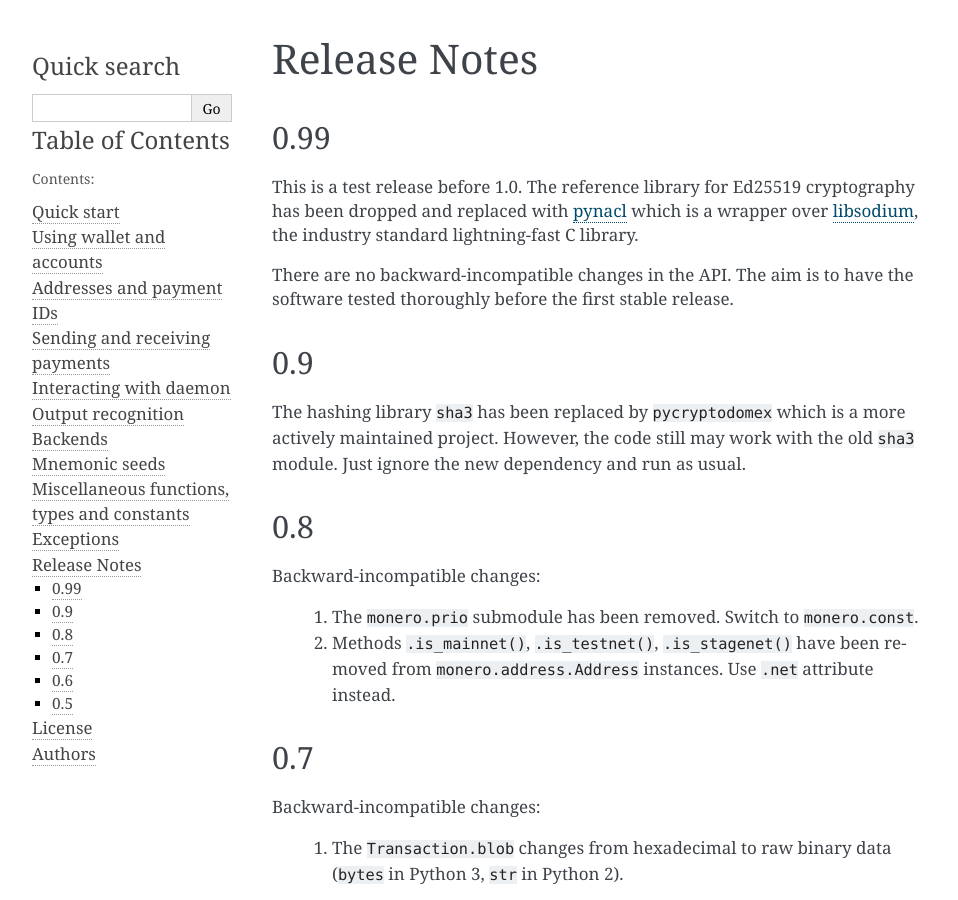
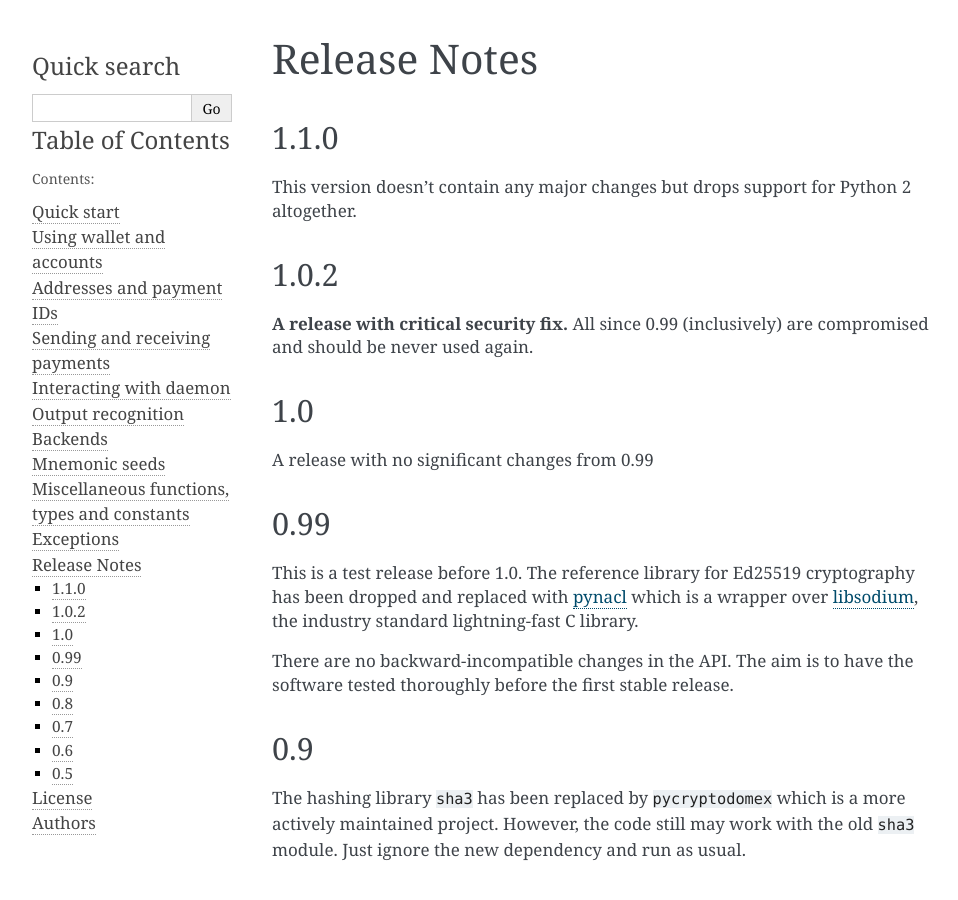
Before and after one commit to monero-ecosystem/monero-python, a Sphinx documentation site: the page built from docs/source/release_notes.rst, in a window 1280 px wide and 900 px high. Shown: the whole window, without its empty margins (148-1106 px from the left). Built offline with Sphinx 7.4.7, drawn with Linux system fonts in a browser that asks for light colours.

Commit message:
Add release notes to the doc

```diff
--- a/docs/source/release_notes.rst
+++ b/docs/source/release_notes.rst
@@ -1,5 +1,21 @@
 Release Notes
 =============
+
+1.1.0
+-----
+
+This version doesn't contain any major changes but drops support for Python 2 altogether.
+
+1.0.2
+-----
+
+**A release with critical security fix.** All since 0.99 (inclusively) are compromised and should
+be never used again.
+
+1.0
+---
+
+A release with no significant changes from 0.99
 
 0.99
 ----
```
